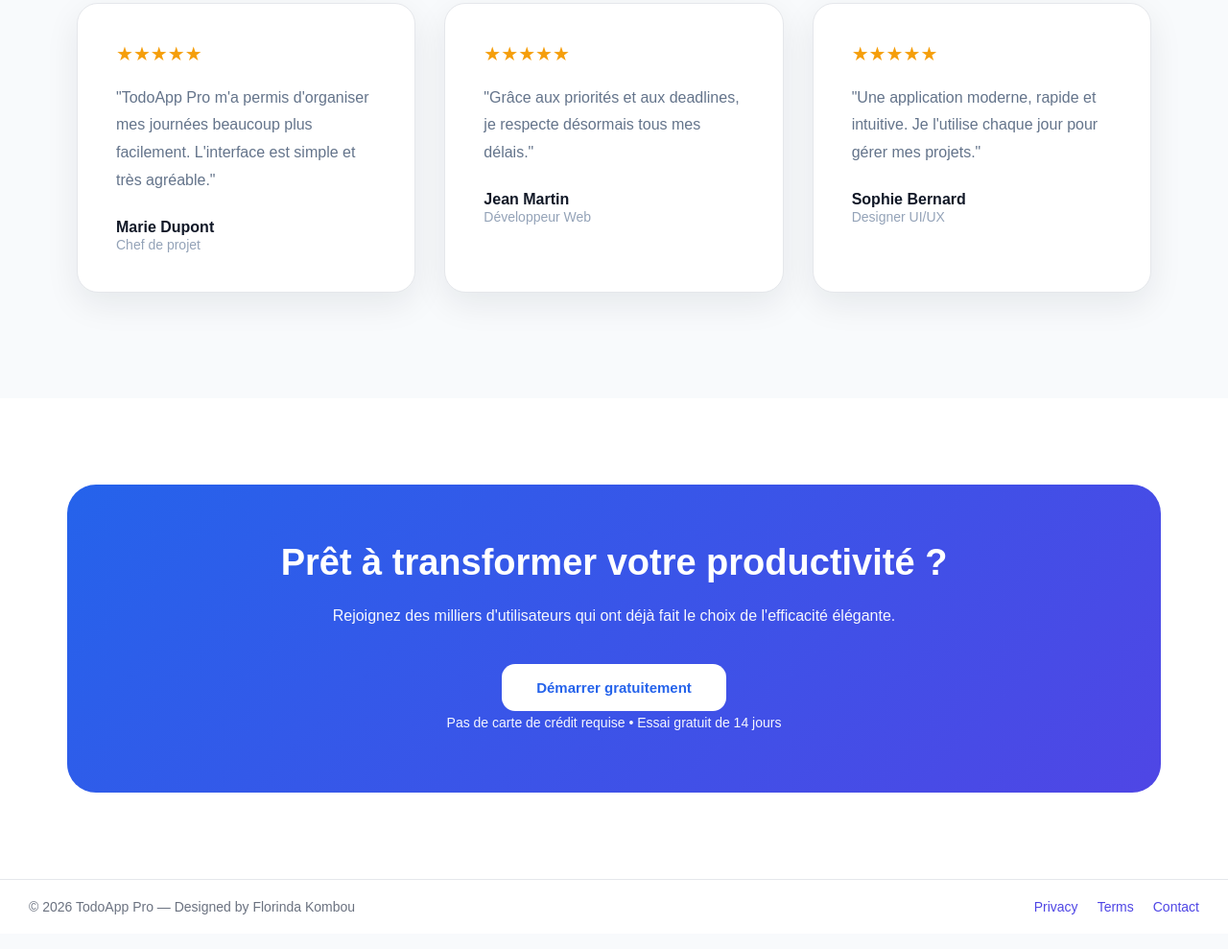
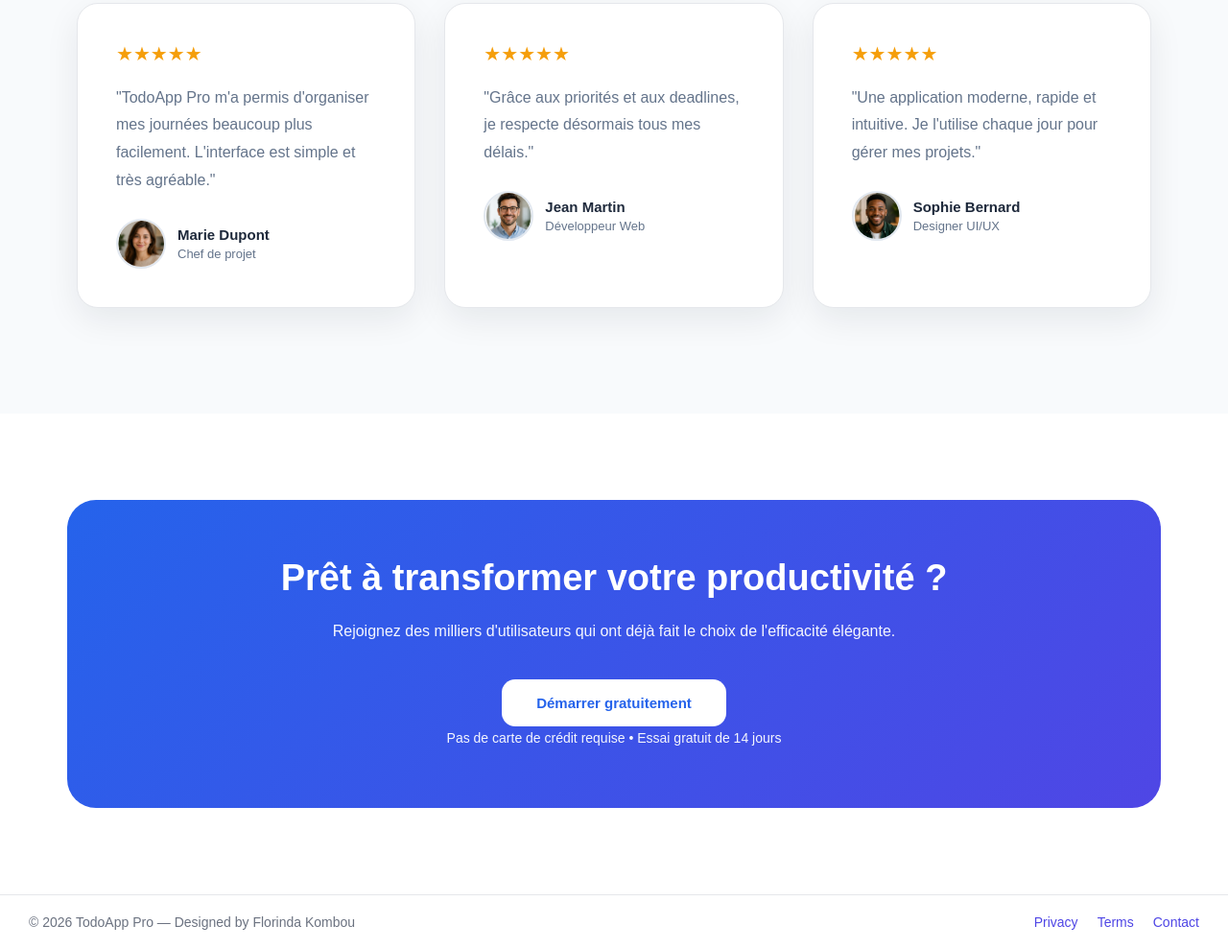
Before and after one commit to mirabellesandrinebiakop-source/todolist, a plain HTML site: page index.html in a window 1280 px wide. Shown: the part 2501-3490 px from the top of the page at 96% size. Drawn offline with Linux system fonts and the light colour scheme; files whose address does not match are found by name.

Commit message:
Amelioration TodoApp Pro

```diff
--- a/index.html
+++ b/index.html
@@ -346,12 +346,22 @@ améliorer votre productivité et simplifier votre quotidien.
             </p>
 
             <div class="author">
+
+                <img
+                    src="image/marie.jpg"
+                    alt="Photo de Marie Dupont"
+                    class="testimonial-avatar"
+                >
+
+                <div>
                     <strong>Marie Dupont</strong>
                     <small>Chef de projet</small>
                 </div>
 
             </div>
 
+        </div>
+
         <div class="testimonial-card">
 
             <div class="stars">★★★★★</div>
@@ -361,12 +371,22 @@ améliorer votre productivité et simplifier votre quotidien.
             </p>
 
             <div class="author">
+
+                <img
+                    src="image/jean.jpg"
+                    alt="Photo de Jean Martin"
+                    class="testimonial-avatar"
+                >
+
+                <div>
                     <strong>Jean Martin</strong>
                     <small>Développeur Web</small>
                 </div>
 
             </div>
 
+        </div>
+
         <div class="testimonial-card">
 
             <div class="stars">★★★★★</div>
@@ -376,8 +396,18 @@ améliorer votre productivité et simplifier votre quotidien.
             </p>
 
             <div class="author">
+
+                <img
+                    src="image/bernard.jpg"
+                    alt="Photo de Bernard"
+                    class="testimonial-avatar"
+                >
+
+                <div>
                     <strong>Sophie Bernard</strong>
                     <small>Designer UI/UX</small>
+                </div>
+
             </div>
 
         </div>
@@ -449,7 +479,7 @@ Pas de carte de crédit requise • Essai gratuit de 14 jours
         class="back-btn"
         onclick="goHome()">
 
-        ← Retour
+        ←
 
         </button>
 
--- a/style.css
+++ b/style.css
@@ -3901,3 +3901,36 @@ body.dark .preferences-box select{
 .delete-action:hover {
     color: #b91c1c !important;
 }
+
+.author {
+    display: flex;
+    align-items: center;
+    gap: 12px;
+    margin-top: 20px;
+}
+
+.testimonial-avatar {
+    width: 52px;
+    height: 52px;
+    border-radius: 50%;
+    object-fit: cover;
+    display: block;
+    border: 2px solid #e2e8f0;
+    flex-shrink: 0;
+}
+
+.author div {
+    display: flex;
+    flex-direction: column;
+    gap: 4px;
+}
+
+.author strong {
+    font-size: 15px;
+    color: #1e293b;
+}
+
+.author small {
+    font-size: 13px;
+    color: #64748b;
+}
```
Also changed, not shown: image/bernard.jpg (added), image/jean.jpg (added), image/marie.jpg (added). Lines whose indentation alone changed are shown as unchanged.
